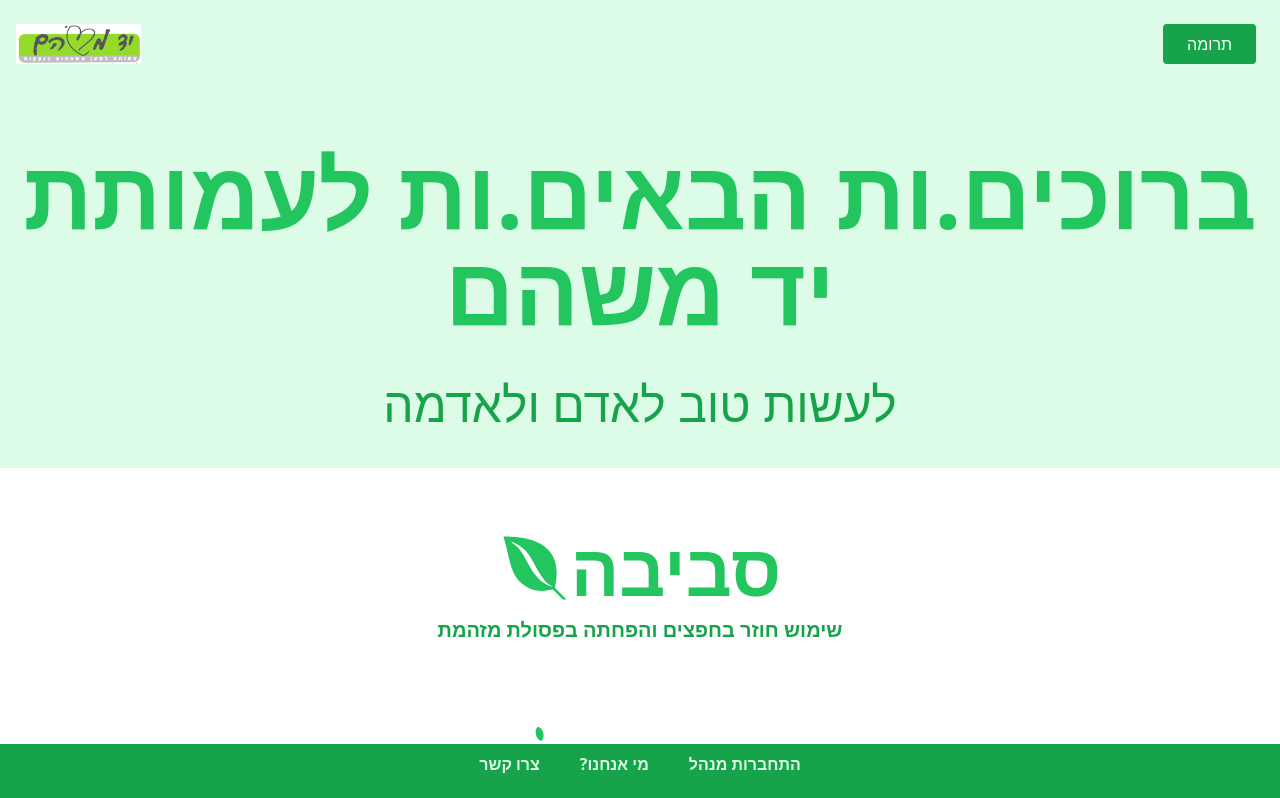
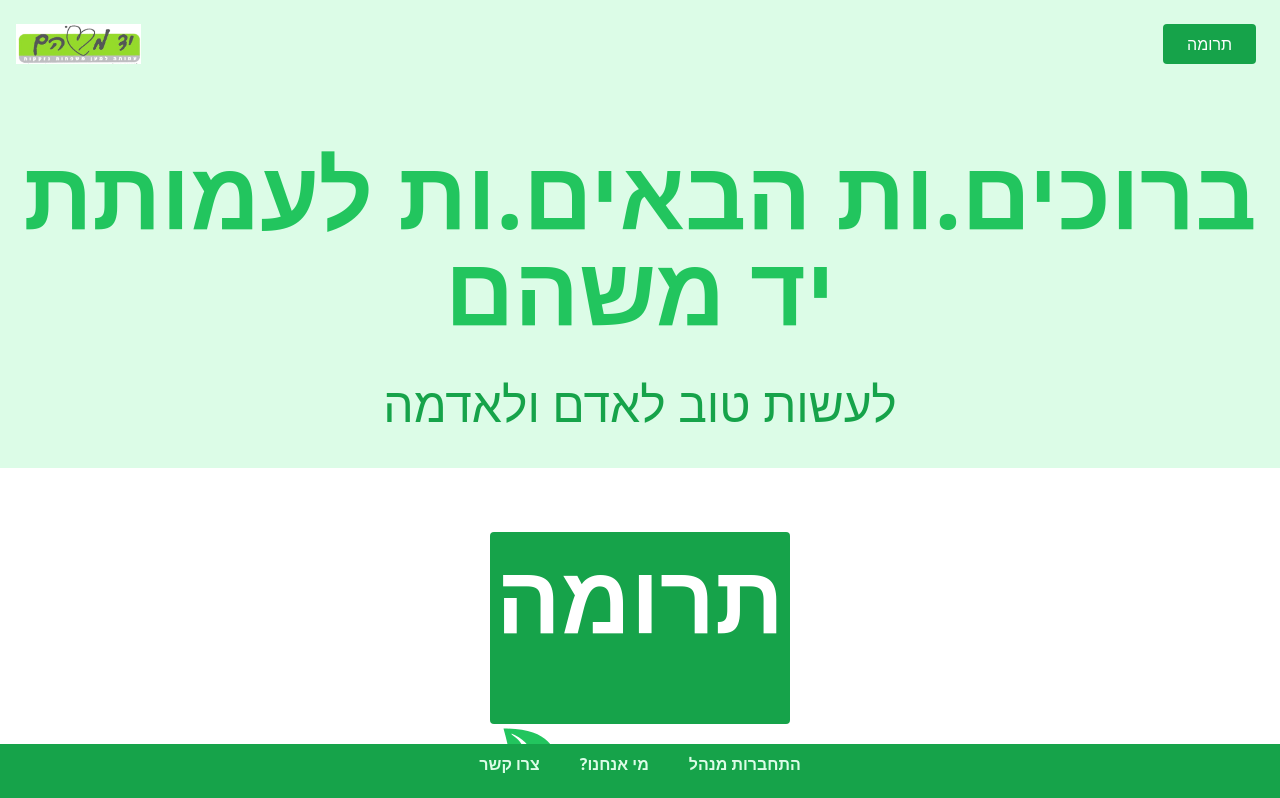
Before and after one commit to ReRopa2022/ReRopaClient, a React (Create React App) app: page / in a window 1280 px wide. Shown: the top 798 px of the page. Built offline with nearby package versions, Linux system fonts and the light colour scheme; no server answers.

Commit message:
donate link home page

```diff
--- a/src/components/navbars/LoggedOffNav.js
+++ b/src/components/navbars/LoggedOffNav.js
@@ -1,21 +1,11 @@
 import React from "react";
-import axios from "axios";
 import { Link } from "react-router-dom";
+import { onMovingDonation } from "../../utils";
 import GreenButton from "../ui/GreenButton";
 
-const API_URL = "https://reropa-server.onrender.com/api/stats-donations";
 //const LOCALHOST_API_URL = "http://localhost:5000/api/stats-donations";
 
 const LoggedOffNav = () => {
-  const onMovingDonation = async () => {
-    try {
-      const response = await axios.get(API_URL);
-      const data = await response.json();
-      console.log(data);
-    } catch (error) {
-      console.error(error);
-    }
-  };
   return (
     <div>
       {" "}
--- a/src/pages/guest/Home.js
+++ b/src/pages/guest/Home.js
@@ -1,9 +1,10 @@
 import React, { useEffect } from "react";
 
 import { useSelector } from "react-redux";
-import { useNavigate } from "react-router-dom";
+import { useNavigate, Link } from "react-router-dom";
 import { FaEnvira, FaHandsHelping } from "react-icons/fa";
 import { GiReceiveMoney } from "react-icons/gi";
+import { onMovingDonation } from "../../utils";
 
 const Home = () => {
   const { user } = useSelector((state) => state.auth);
@@ -34,7 +35,22 @@ const Home = () => {
 
       <div className="bg-white w-full xs:mt-1 xs:mb-4 mt-6  mb-10">
         <div className="flex flex-wrap justify-evenly">
-          <div className="flex flex-col w-full justify-center p-10">
+          <div className="flex flex-col items-center w-full justify-center p-10">
+            <Link className=" w-[25%] justify-center items-center" to="/donate">
+              {" "}
+              <button
+                onClick={onMovingDonation}
+                className="bg-green-600 flex flex-row w-full justify-center pb-20  hover:bg-green-700 hover:shadow-lg
+          focus:bg-green-700 focus:shadow-lg focus:outline-none focus:ring-0 rounded"
+              >
+                <h1
+                  className=" rtl-grid mt-4 text-8xl md:text-5x xs:text-2xl font-bold text-white
+         "
+                >
+                  תרומה
+                </h1>
+              </button>
+            </Link>
             <div className="flex flex-row w-full justify-center ">
               <h1 className="flex justify-center w-full">
                 <FaEnvira className="text-green-500 xs:text-4xl  text-7xl" />
@@ -43,6 +59,7 @@ const Home = () => {
                 </span>
               </h1>
             </div>
+
             <div className="flex flex-row justify-center text-center text-green-600 font-bold text-xl mt-3">
               שימוש חוזר בחפצים והפחתה בפסולת מזהמת
             </div>
--- a/src/utils.js
+++ b/src/utils.js
@@ -1,3 +1,7 @@
+import axios from "axios";
+
+const API_URL = "https://reropa-server.onrender.com/api/stats-donations";
+
 export function extractErrorMessage(error) {
   return error.response?.data?.message || error.message || error.toString();
 }
@@ -21,3 +25,13 @@ export function distance(lat1, lon1, lat2, lon2) {
 
   return d;
 }
+
+export const onMovingDonation = async () => {
+  try {
+    const response = await axios.get(API_URL);
+    const data = await response.json();
+    console.log(data);
+  } catch (error) {
+    console.error(error);
+  }
+};
```
